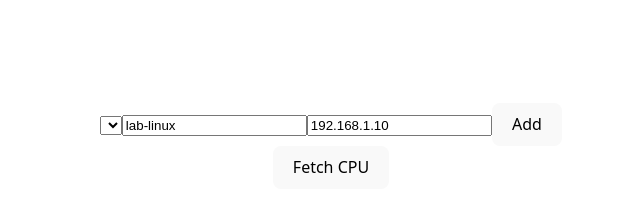
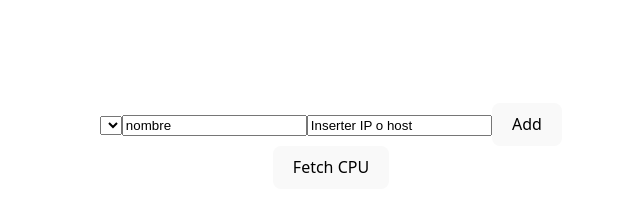
Before and after one commit to marco1gk/monito-app-vue, a Vue app in the folder monito-app-vue/: page / in a window 1280 px wide. Shown: the part 210-415 px from the top of the page, without its empty margins (309-949 px from the left). Built offline with nearby package versions, Linux system fonts and the light colour scheme.

Commit message:
agrege ip

```diff
--- a/monito-app-vue/src/components/DevicePicker.vue
+++ b/monito-app-vue/src/components/DevicePicker.vue
@@ -1,8 +1,8 @@
 <script setup>
 import { ref } from "vue";
-import { useDevicesStore } from "@/stores/devices";
+import { useDevicesStore } from "../stores/devices";
 const store = useDevicesStore();
-const id = ref("lab-linux"); const ip = ref("192.168.1.10");
+const id = ref("nombre"); const ip = ref("Inserter IP o host");
 function add(){ store.addDevice({ id: id.value, ip: ip.value }); id.value=""; ip.value=""; }
 </script>
 
--- a/monito-app-vue/src/views/Home.vue
+++ b/monito-app-vue/src/views/Home.vue
@@ -1,14 +1,16 @@
 <script setup>
-import DevicePicker from "@/components/DevicePicker.vue";
+import DevicePicker from "../components/DevicePicker.vue";
 import { computed, ref } from "vue";
-import { useDevicesStore } from "@/stores/devices";
+import { useDevicesStore } from "../stores/devices";
 const store = useDevicesStore();
 const cpu = ref([]);
 
 async function refresh() {
   const dev = store.selected;
+  console.log("Selected device:", dev);
   if (!dev) return;
-  const r = await fetch(`/api/monito/cpu?ip=${encodeURIComponent(dev.ip)}`);
+  const r = await fetch(`http://172.20.10.5:6969/api/snmp/system/descr?ip=${encodeURIComponent(dev.ip)}&community=public`);
+  console.log(r);
   cpu.value = await r.json();
 }
 const label = computed(() => store.selected ? store.selected.id : "No device");
```
